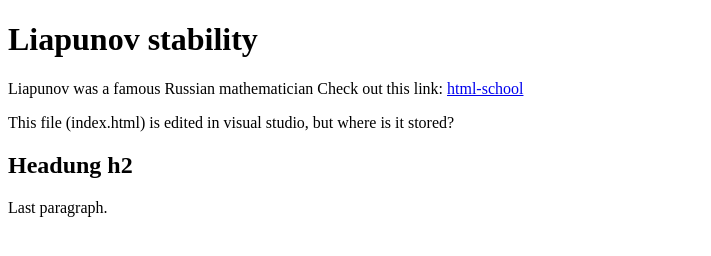
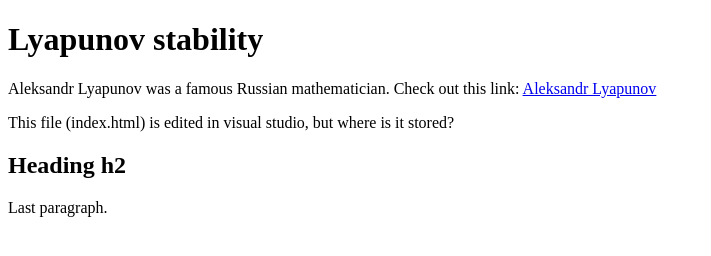
Before and after one commit to EgilNjaal/liapunov, a website: page public/index.html in a window 1280 px wide. Shown: the whole page, without its empty margins (0-711 px from the left). Drawn offline with Linux system fonts and the light colour scheme.

Commit message:
Wikipedia

```diff
--- a/public/index.html
+++ b/public/index.html
@@ -7,15 +7,15 @@
     <title>Liapunov stability</title>
 </head>
 <body>
-    <h1>Liapunov stability</h1>
-    <p>Liapunov was a famous Russian mathematician
+    <h1>Lyapunov stability</h1>
+    <p>Aleksandr Lyapunov was a famous Russian mathematician.
         Check out this link:
-        <a href="https://www.w3schools.com"> html-school</a>
+        <a href="en.wikipedia.org"> Aleksandr Lyapunov</a>
     </p>
     <p>This file (index.html) is edited in visual studio,
         but where is it stored?
     </p>
-    <h2>Headung h2</h2>
+    <h2>Heading h2</h2>
     <p>Last paragraph.</p>
 </body>
 </html>
```
